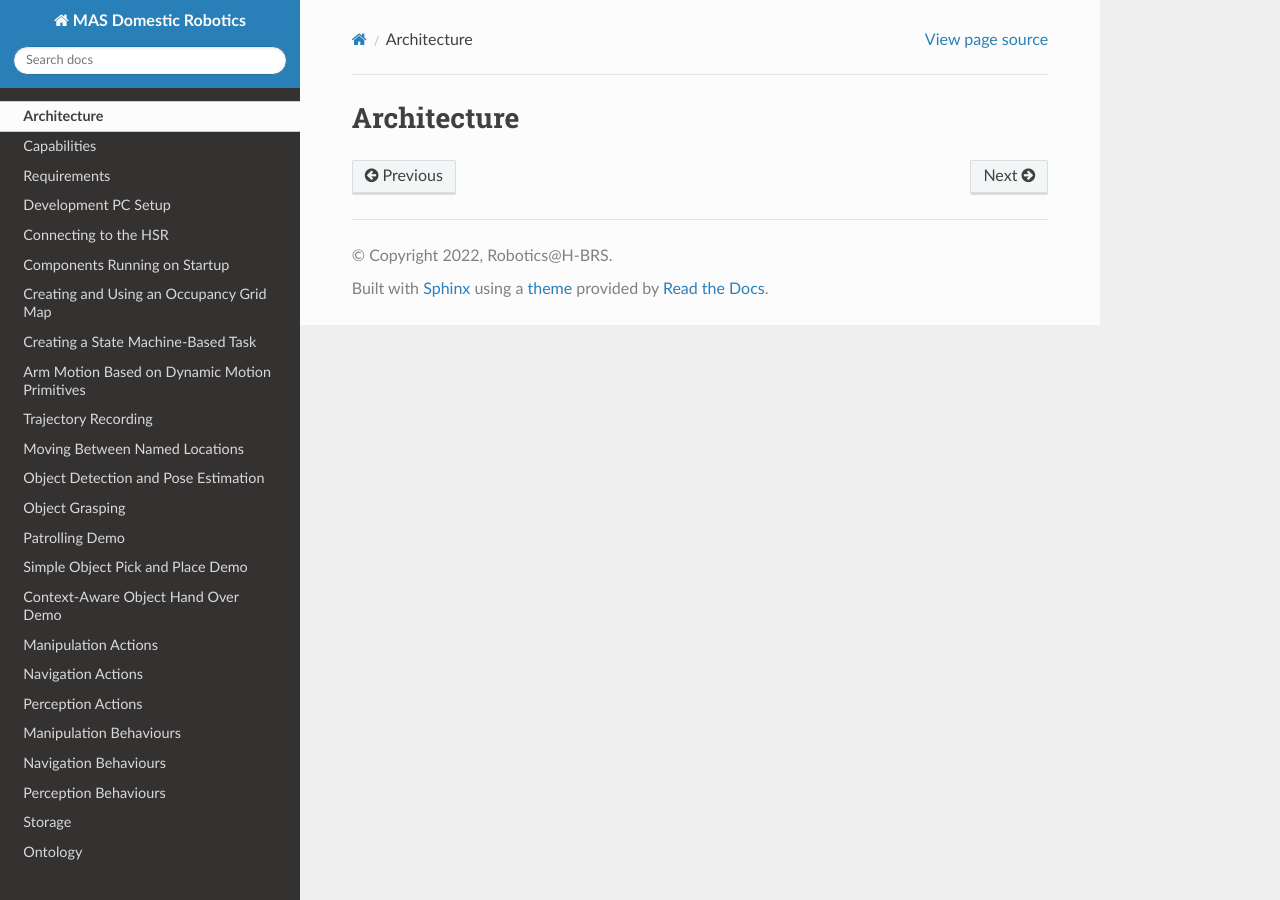
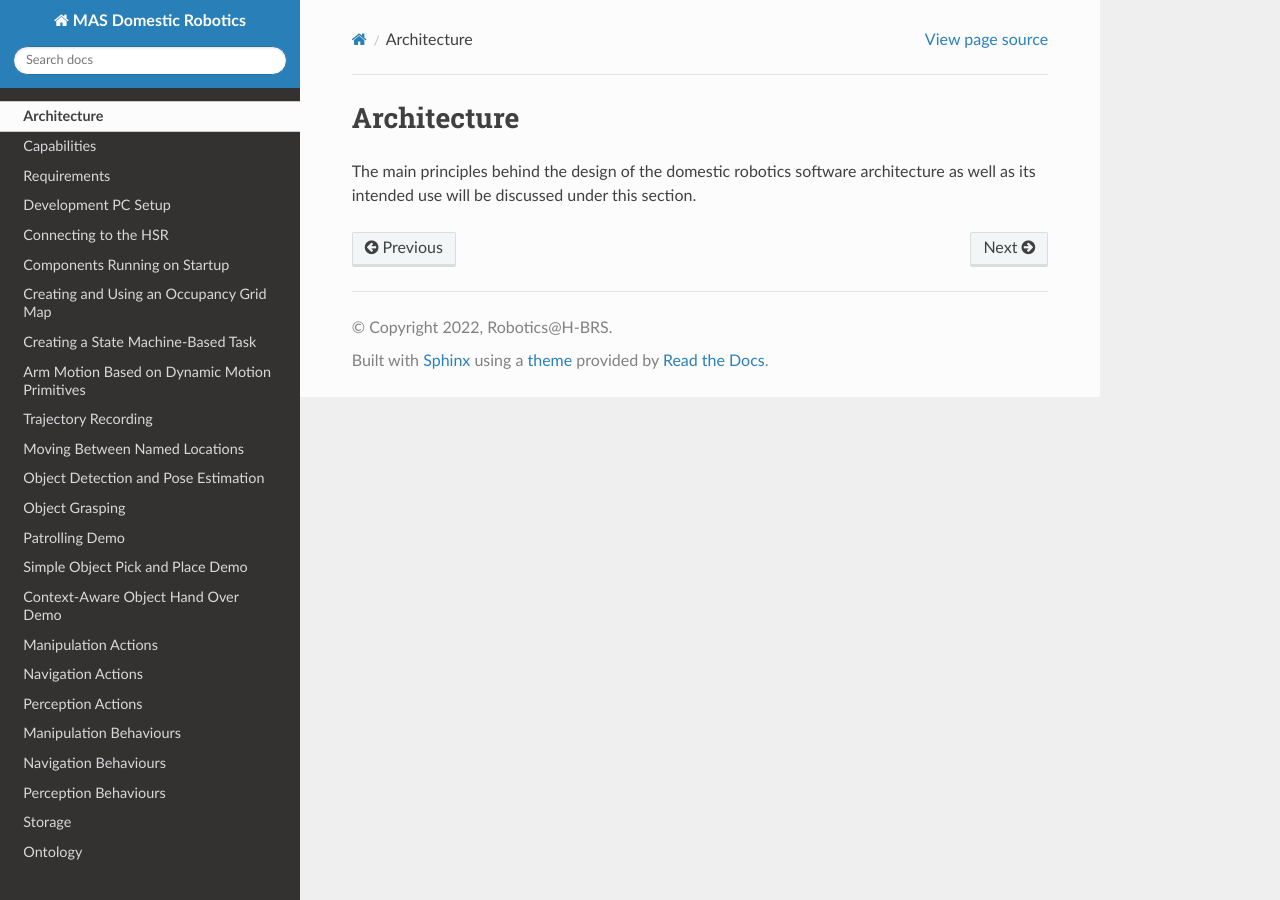
Before and after one commit to b-it-bots/mas_domestic_robotics, a Sphinx documentation site: the page built from docs/source/quick-start/architecture.rst, in a window 1280 px wide. Built offline with Sphinx 7.4.7 and the Read the Docs theme 2.0.0, drawn with Linux system fonts in a browser that asks for light colours.

Commit message:
adding architecture.rst initial version

```diff
--- a/docs/source/quick-start/architecture.rst
+++ b/docs/source/quick-start/architecture.rst
@@ -1,2 +1,4 @@
 Architecture
 ============
+The main principles behind the design of the domestic robotics software architecture
+as well as its intended use will be discussed under this section.
```
